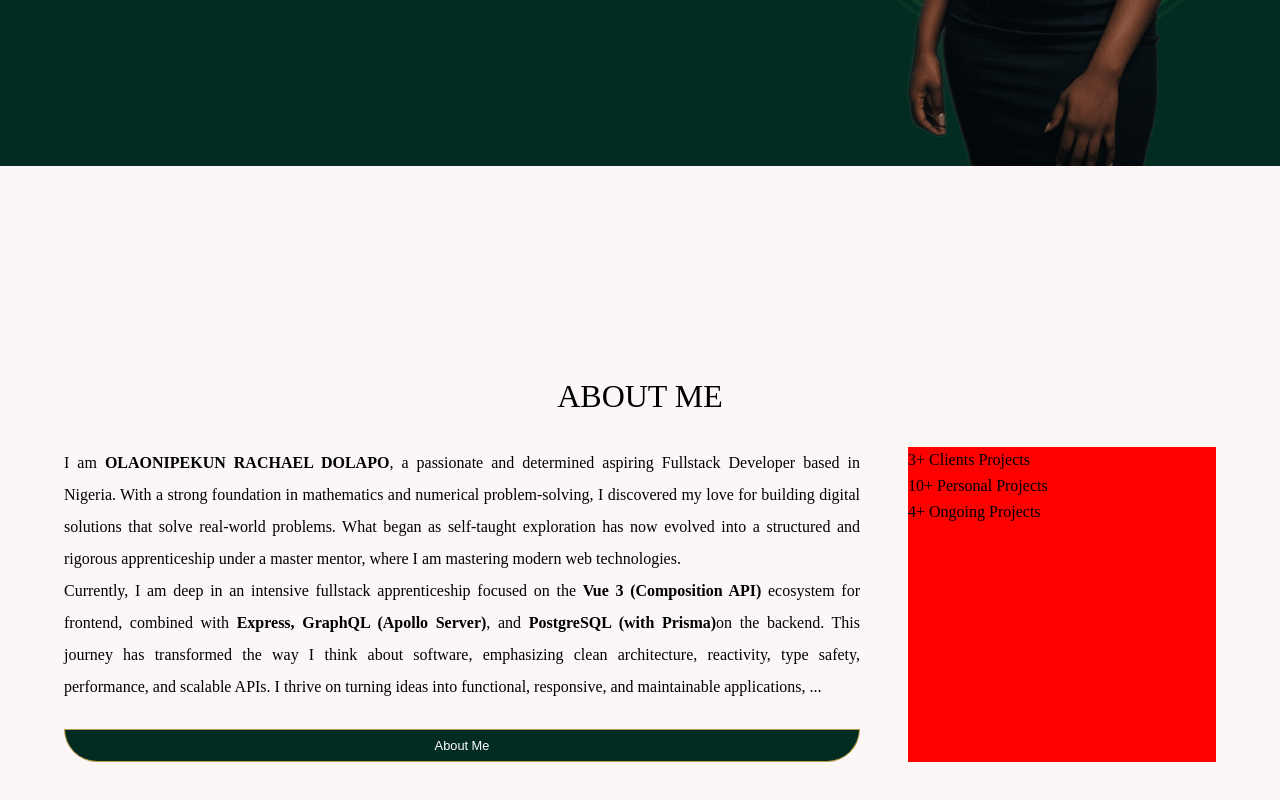
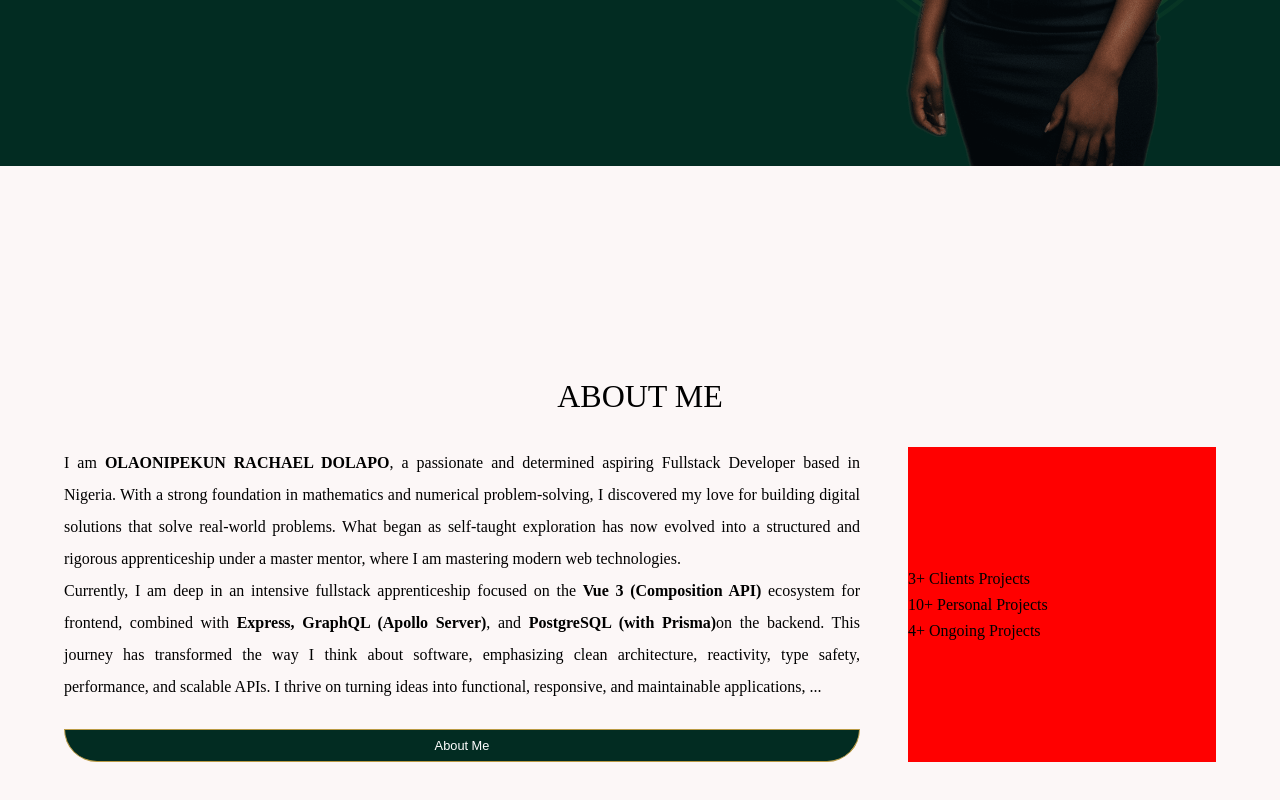
Before and after one commit to Lovethrech/my-main-portfolio, a Vue app: page / in a window 1280 px wide. Shown: the part 565-1365 px from the top of the page. Built offline with nearby package versions, Linux system fonts and the light colour scheme.

Commit message:
working on the home-about components.

```diff
--- a/src/components/home/about/HomeAboutDescStats.vue
+++ b/src/components/home/about/HomeAboutDescStats.vue
@@ -18,5 +18,7 @@
 .home-about-desc-stats{
     width: 100%;
     background-color: red;
+    display: flex;
+    place-items: center;
 }
 </style>
```
